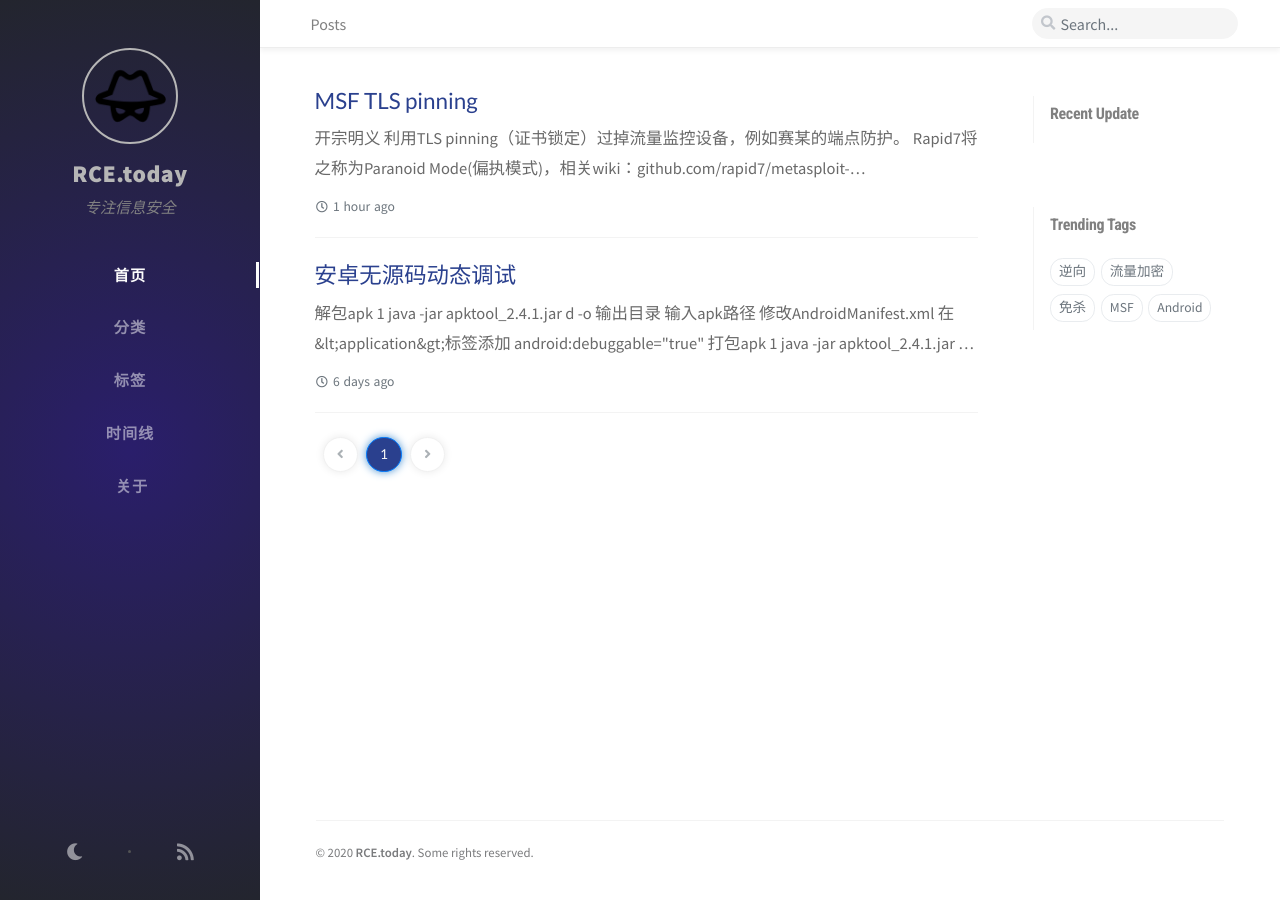
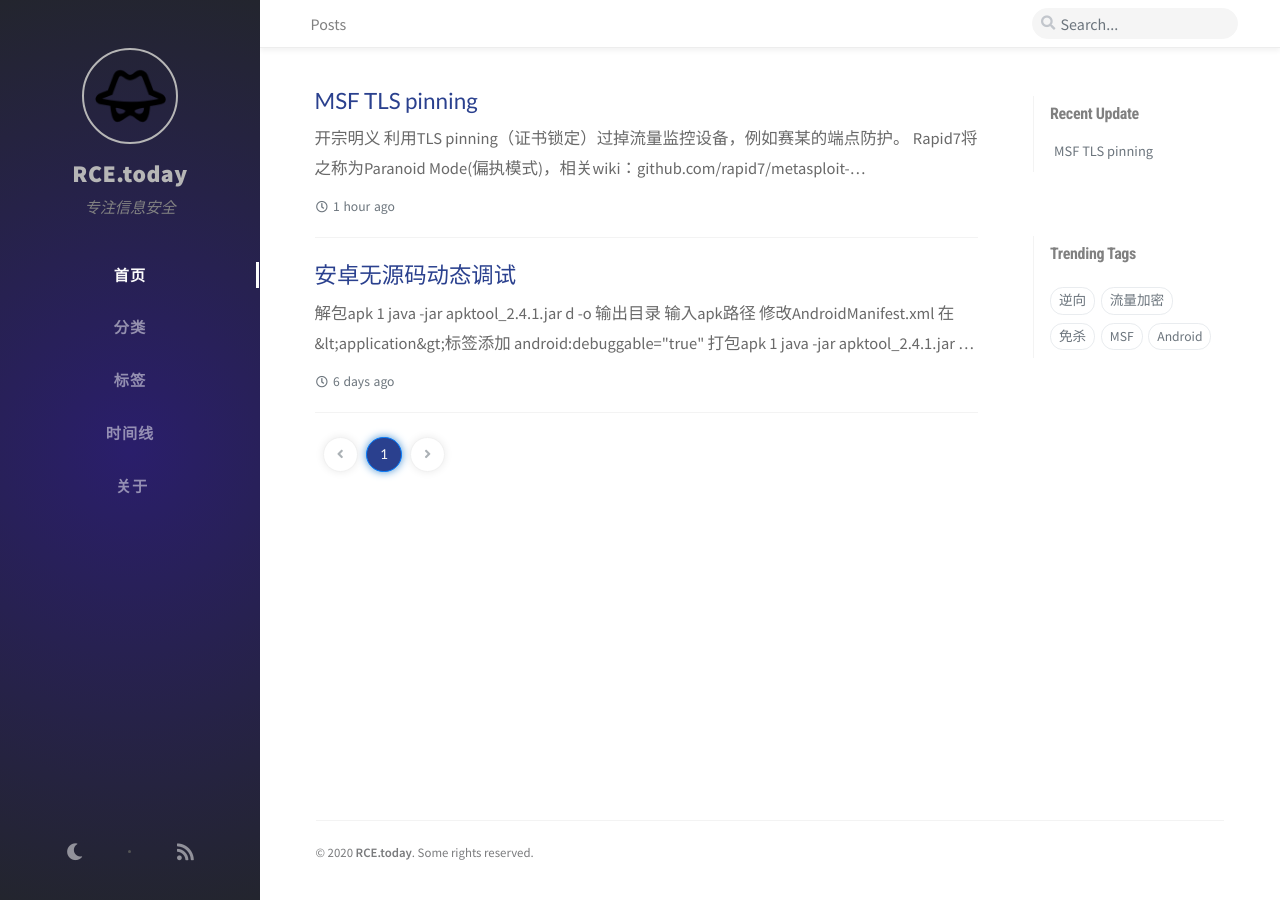
Before and after one commit to fazzzzzzz/rce.today, a Jekyll site: the page built from index.html, in a window 1280 px wide. Built offline with Jekyll 4.4.1, drawn with Linux system fonts in a browser that asks for light colours; nearby versions of some CDN libraries; the list of posts is cut into pages by our own code; comment, search, counter and statistics services are not loaded.

```diff
--- a/_data/updates.yml
+++ b/_data/updates.yml
@@ -1,3 +1,6 @@
+-
+  filename: MSF_TLS_pinning
+  lastmod: 2020-05-01 14:57:17 +0800
 -
   filename: 安卓无源码动态调试
-  lastmod: 2020-04-24 17:28:50 +0800
+  lastmod: 2020-05-01 14:38:38 +0800
```
